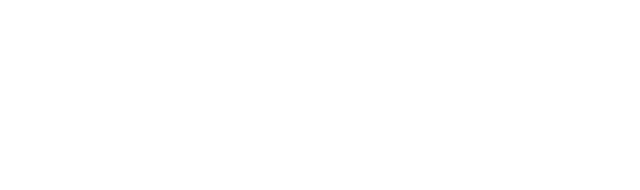
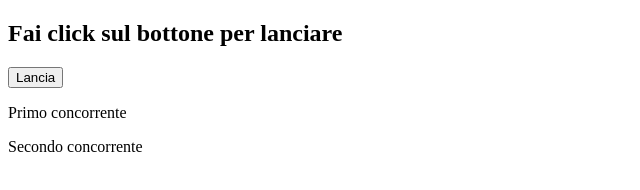
Before and after one commit to alessandrogammieri/js-mail-dadi, a plain HTML site: page dadi/index.html in a window 1280 px wide. Shown: the whole page, without its empty margins (0-640 px from the left). Drawn offline with Linux system fonts and the light colour scheme.

Commit message:
dice game

```diff
--- a/dadi/index.html
+++ b/dadi/index.html
@@ -5,6 +5,13 @@
     <title>Gioco dei dadi</title>
   </head>
   <body>
+    <h2>Fai click sul bottone per lanciare</h2>
+    <button onclick="myFunction()">Lancia</button>
+    <p>Primo concorrente</p>
+    <p id="first"></p>
+    <p>Secondo concorrente</p>
+    <p id="second"></p>
+    <p id="vincitore"></p>
     <script src="myscript.js" type="text/javascript"></script>
   </body>
 </html>
--- a/dadi/myscript.js
+++ b/dadi/myscript.js
@@ -6,6 +6,25 @@ chi ha vinto, se ha vinto qualcuno. */
 
 
 // Dichiarazione delle variabili
-console.log("ciao a tutti!");
+var x, y, risultato;
 
 // Invocazione delle variabili
+  // Lancio
+function myFunction() {
+  x = Math.floor((Math.random() * 6) + 1);
+  document.getElementById("first").innerHTML = x;
+  y = Math.floor((Math.random() * 6) + 1);
+  document.getElementById("second").innerHTML = y;
+
+  // Si verifica quale numero ha vinto o se c'è stato un pareggio
+  if (x > y) {
+    risultato = "Il Primo concorrente ha vinto";
+  } else if (x == y) {
+      risultato = "Pareggio";
+    } else {
+      risultato = "Il Secondo concorrente ha vinto";
+    }
+
+  // Si comunica chi ha vinto o se c'è stato un pareggio
+  document.getElementById('vincitore').innerHTML = "Risultato: " + risultato;
+}
```
